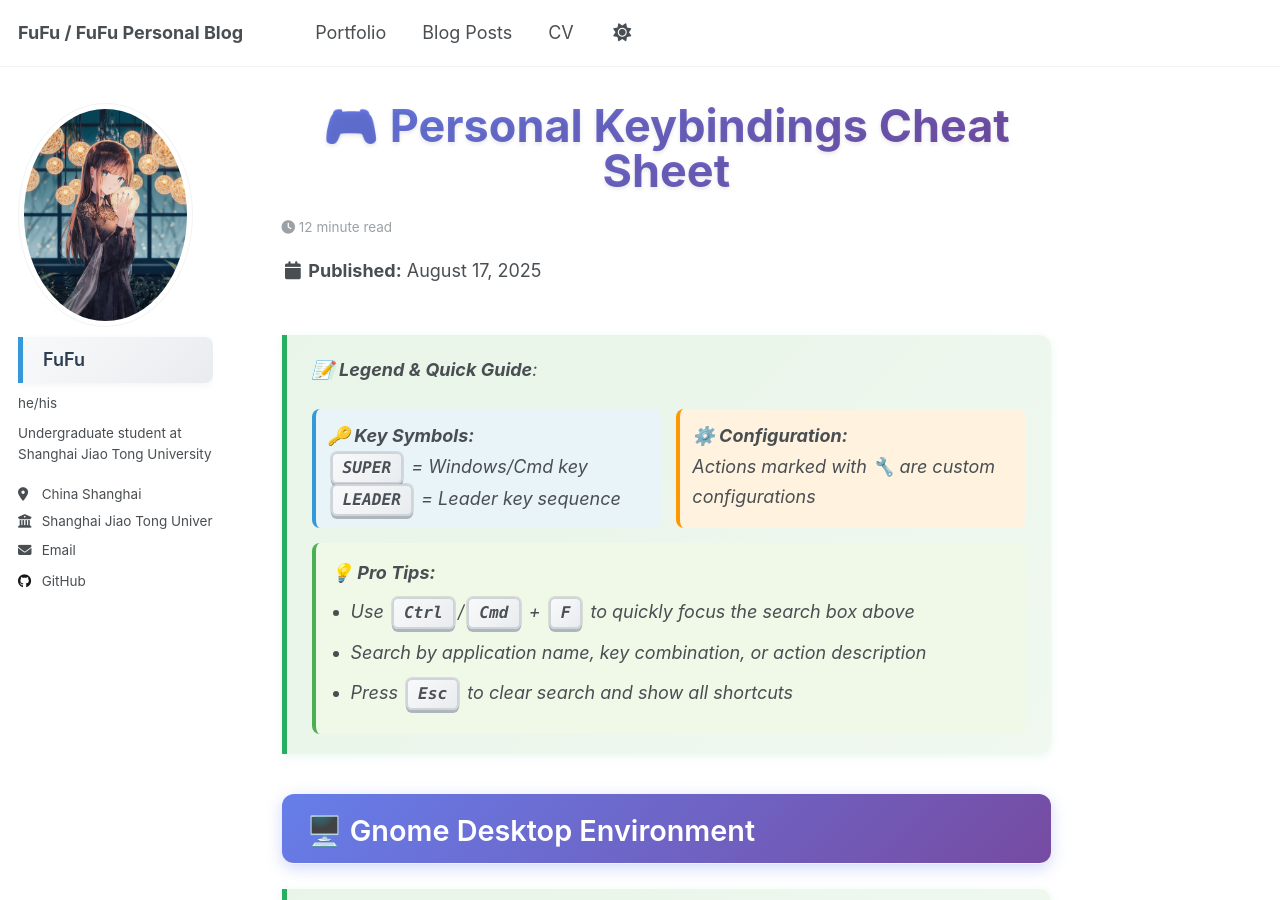
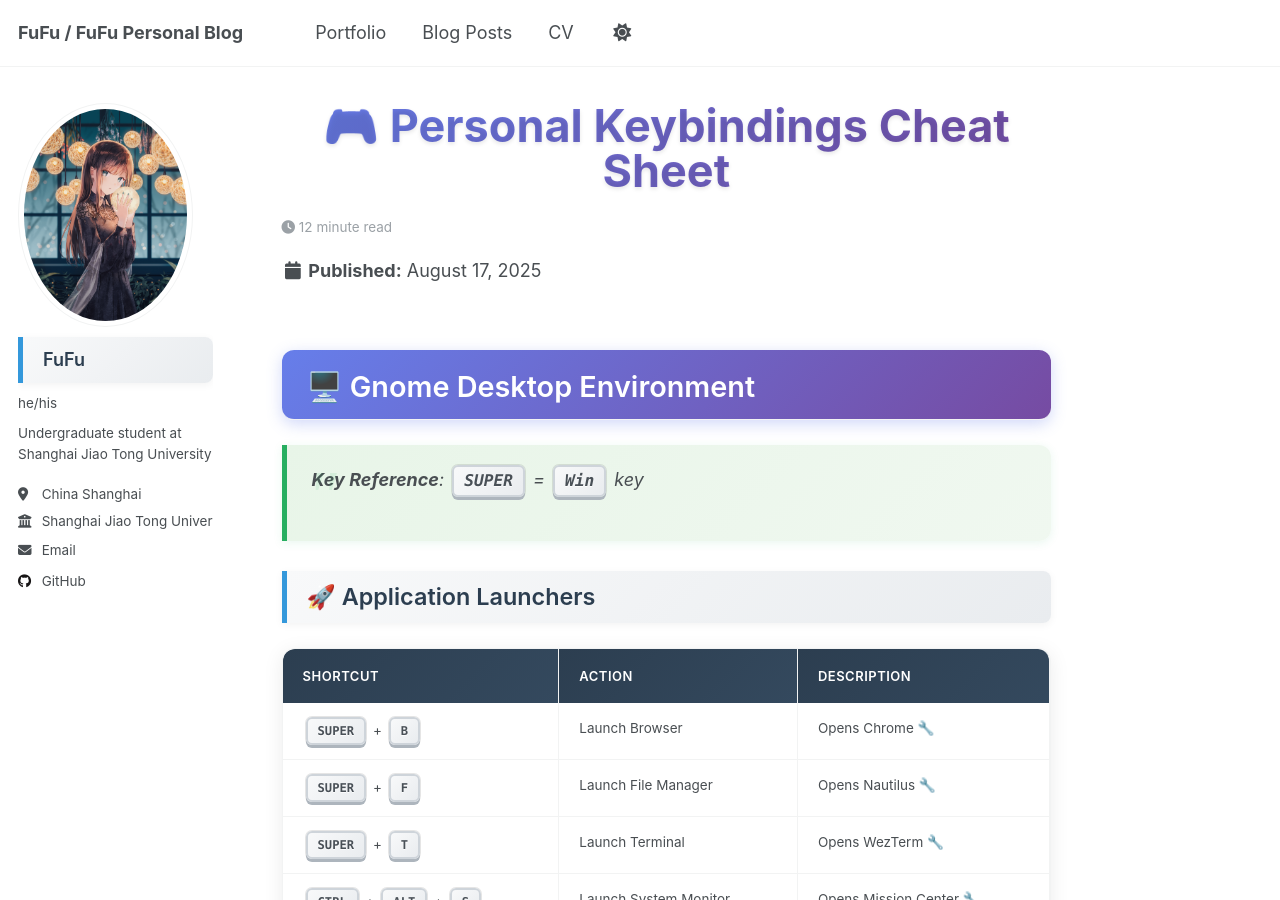
Before and after one commit to FuFutheBest/FuFutheBest.github.io, a Jekyll site: the page built from _posts/2025-08-17-Cheatography.md, in a window 1280 px wide and 900 px high. Built offline with Jekyll 4.4.1, drawn with Linux system fonts in a browser that asks for light colours.

Commit message:
style: commented guide

```diff
--- a/_posts/2025-08-17-Cheatography.md
+++ b/_posts/2025-08-17-Cheatography.md
@@ -431,28 +431,28 @@ kbd:hover {
 
 <!-- 🎮 Personal Keybindings Cheat Sheet -->
 
-> 📝 **Legend & Quick Guide**:
->
-> <div style="display: grid; grid-template-columns: repeat(auto-fit, minmax(300px, 1fr)); gap: 15px; margin: 15px 0;">
->   <div style="background: #e8f4f8; padding: 12px; border-radius: 8px; border-left: 4px solid #3498db;">
->     <strong>🔑 Key Symbols:</strong><br>
->     <kbd>SUPER</kbd> = Windows/Cmd key<br>
->     <kbd>LEADER</kbd> = Leader key sequence
->   </div>
->   <div style="background: #fff3e0; padding: 12px; border-radius: 8px; border-left: 4px solid #ff9800;">
->     <strong>⚙️ Configuration:</strong><br>
->     Actions marked with 🔧 are custom configurations
->   </div>
-> </div>
->
-> <div style="background: #f0f8e8; padding: 15px; border-radius: 8px; border-left: 4px solid #4caf50; margin-top: 15px;">
->   <strong>💡 Pro Tips:</strong>
->   <ul style="margin: 8px 0 0 0; padding-left: 20px;">
->     <li>Use <kbd>Ctrl</kbd>/<kbd>Cmd</kbd> + <kbd>F</kbd> to quickly focus the search box above</li>
->     <li>Search by application name, key combination, or action description</li>
->     <li>Press <kbd>Esc</kbd> to clear search and show all shortcuts</li>
->   </ul>
-> </div>
+<!-- > 📝 **Legend & Quick Guide**: -->
+<!-- > -->
+<!-- > <div style="display: grid; grid-template-columns: repeat(auto-fit, minmax(300px, 1fr)); gap: 15px; margin: 15px 0;"> -->
+<!-- >   <div style="background: #e8f4f8; padding: 12px; border-radius: 8px; border-left: 4px solid #3498db;"> -->
+<!-- >     <strong>🔑 Key Symbols:</strong><br> -->
+<!-- >     <kbd>SUPER</kbd> = Windows/Cmd key<br> -->
+<!-- >     <kbd>LEADER</kbd> = Leader key sequence -->
+<!-- >   </div> -->
+<!-- >   <div style="background: #fff3e0; padding: 12px; border-radius: 8px; border-left: 4px solid #ff9800;"> -->
+<!-- >     <strong>⚙️ Configuration:</strong><br> -->
+<!-- >     Actions marked with 🔧 are custom configurations -->
+<!-- >   </div> -->
+<!-- > </div> -->
+<!-- > -->
+<!-- > <div style="background: #f0f8e8; padding: 15px; border-radius: 8px; border-left: 4px solid #4caf50; margin-top: 15px;"> -->
+<!-- >   <strong>💡 Pro Tips:</strong> -->
+<!-- >   <ul style="margin: 8px 0 0 0; padding-left: 20px;"> -->
+<!-- >     <li>Use <kbd>Ctrl</kbd>/<kbd>Cmd</kbd> + <kbd>F</kbd> to quickly focus the search box above</li> -->
+<!-- >     <li>Search by application name, key combination, or action description</li> -->
+<!-- >     <li>Press <kbd>Esc</kbd> to clear search and show all shortcuts</li> -->
+<!-- >   </ul> -->
+<!-- > </div> -->
 
 ## 🖥️ Gnome Desktop Environment
 
```
